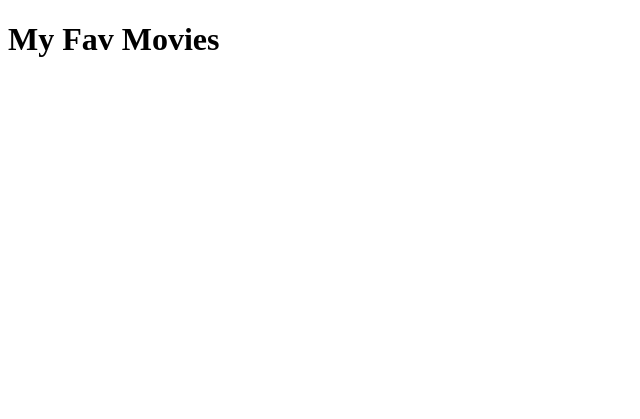
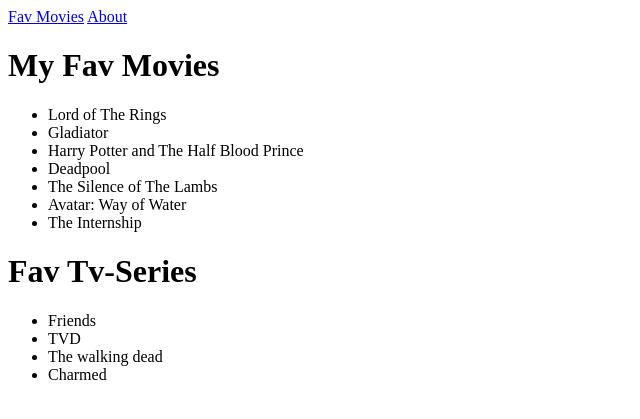
Before and after one commit to FullstackSammy/movies-app, a Django app: page / in a window 1280 px wide. Shown: the top 419 px of the page, without its empty margins (0-640 px from the left). Run offline with Django 4.2, Linux system fonts and the light colour scheme.

Commit message:
Added base template, expanded views and did some logic

```diff
--- a/config/urls.py
+++ b/config/urls.py
@@ -21,6 +21,6 @@ from movies.views import index, about
 
 urlpatterns = [
     path('admin/', admin.site.urls),
-    path('', index),
-    path('about/', about),
+    path('', index, name="home"),
+    path('about/', about, name="about"),
 ]
--- /dev/null
+++ b/movies/templates/movies/base.html
@@ -0,0 +1,15 @@
+<!DOCTYPE html>
+<html lang="en">
+  <head>
+    <meta charset="UTF-8" />
+    <meta name="viewport" content="width=device-width, initial-scale=1.0" />
+    <title>Document</title>
+  </head>
+  <body>
+    <div>
+      <a href="{% url 'home' %}">Fav Movies</a>
+      <a href="{% url 'about' %}">About</a>
+    </div>
+    {% block content %} {% endblock content %}
+  </body>
+</html>
--- a/movies/templates/movies/index.html
+++ b/movies/templates/movies/index.html
@@ -1,11 +1,34 @@
+{% extends "movies/base.html" %}
+
 <!DOCTYPE html>
 <html lang="en">
-<head>
-    <meta charset="UTF-8">
-    <meta name="viewport" content="width=device-width, initial-scale=1.0">
+  <head>
+    <meta charset="UTF-8" />
+    <meta name="viewport" content="width=device-width, initial-scale=1.0" />
     <title>Fav Movies</title>
-</head>
-<body>
+  </head>
+  <body>
+    {% block content %}
     <h1>My Fav Movies</h1>
-</body>
+    {% if movies %}
+    <ul>
+      {% for movie in movies %}
+      <li>{{ movie }}</li>
+      {% endfor %}
+    </ul>
+    {% else %}
+    <p>No Movies Available</p>
+    {% endif %}
+
+    <h1>Fav Tv-Series</h1>
+    {% if tvseries %}
+    <ul>
+      {% for series in tvseries %}
+      <li>{{ series }}</li>
+      {% endfor %}
+    </ul>
+    {% else %}
+    <p>No Tv-series here!</p>
+    {% endif %} {% endblock content %}
+  </body>
 </html>
--- a/movies/views.py
+++ b/movies/views.py
@@ -2,7 +2,24 @@ from django.shortcuts import render, HttpResponse
 
 # Create your views here.
 def index(request):
-    return render(request, 'movies/index.html', {})
+    context = {
+        'movies': [
+            'Lord of The Rings',
+            'Gladiator',
+            'Harry Potter and The Half Blood Prince',
+            'Deadpool',
+            'The Silence of The Lambs',
+            'Avatar: Way of Water',
+            'The Internship',
+        ],
+        'tvseries': [
+            'Friends',
+            'TVD',
+            'The walking dead',
+            'Charmed',
+        ]
+    }
+    return render(request, 'movies/index.html', context)
 
 def about(request):
     return render(request, 'movies/about.html', {})
```
Also changed, not shown: movies/templates/movies/about.html (+11 -7 lines).
